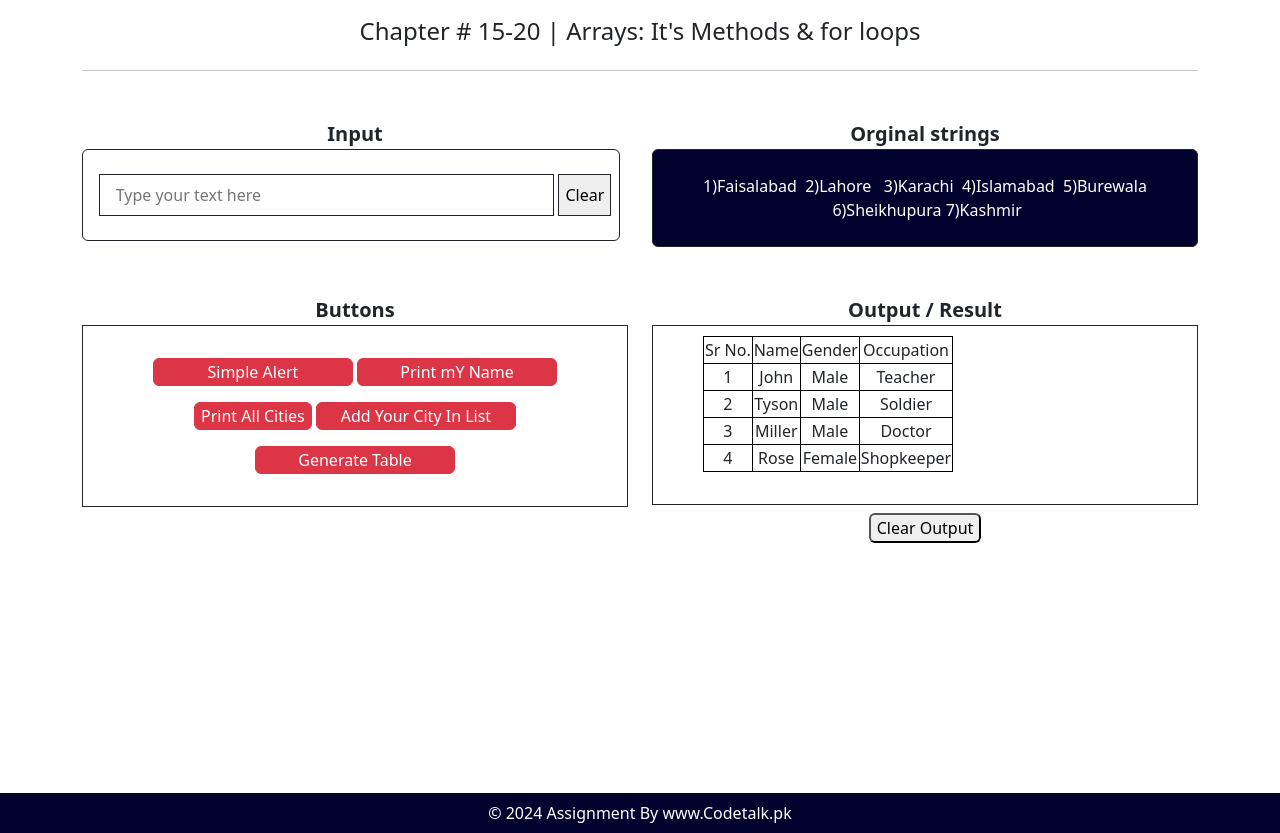
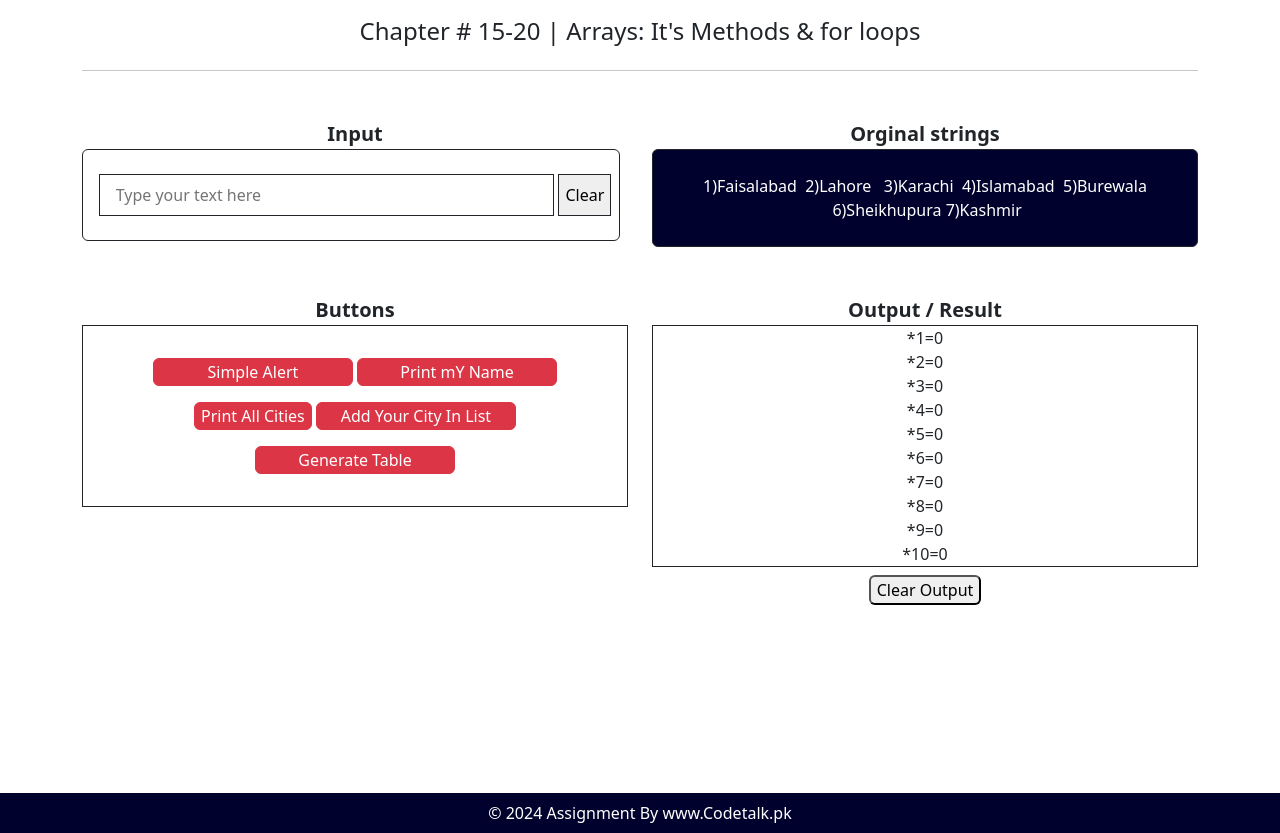
Before and after one commit to DevHamzaKhaliq198/JS-03-Assignment, a plain HTML site: page index.html in a window 1280 px wide. Both pictures are taken after a click on the button "Generate Table". Shown: the part 63-896 px from the top of the page. Drawn offline with nearby package versions, Linux system fonts and the light colour scheme.

Commit message:
Some changes in JS and CSS

```diff
--- a/script.js
+++ b/script.js
@@ -34,5 +34,10 @@ document.getElementById("newCity").onclick=function(){
 }
 // table
 document.getElementById("table").onclick=function(){
-    document.getElementById("output").innerHTML="<table><tr><td>Sr No.</td><td>Name</td><td>Gender</td><td>Occupation</td></tr><tr><td>1</td><td>John</td><td>Male</td><td>Teacher</td></tr><tr><td>2</td><td>Tyson</td><td>Male</td><td>Soldier</td></tr><tr><td>3</td><td>Miller</td><td>Male</td><td>Doctor</td></tr><tr><td>4</td><td>Rose</td><td>Female</td><td>Shopkeeper</td></tr></table>"
+
+    let userNum=document.getElementById("statement").value
+    for(let count=1;count<=10;count++){
+        document.getElementById("output").innerHTML+=userNum +"*"+count+"="+userNum*count+"<br>"
+    }
+
 }
--- a/style.css
+++ b/style.css
@@ -11,7 +11,8 @@
     width:200px;
  }
  #output{
-    height:180px;
+   min-height: 180px;
+    height:auto;
     overflow: hidden;
  }
  /* JS styling */
```
